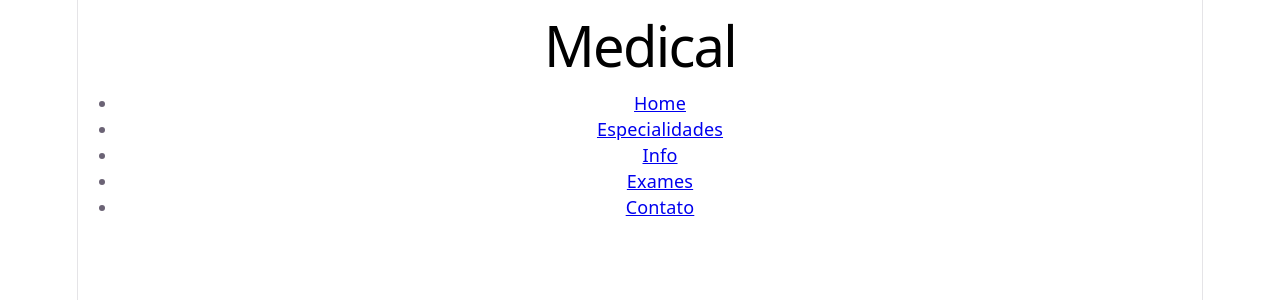
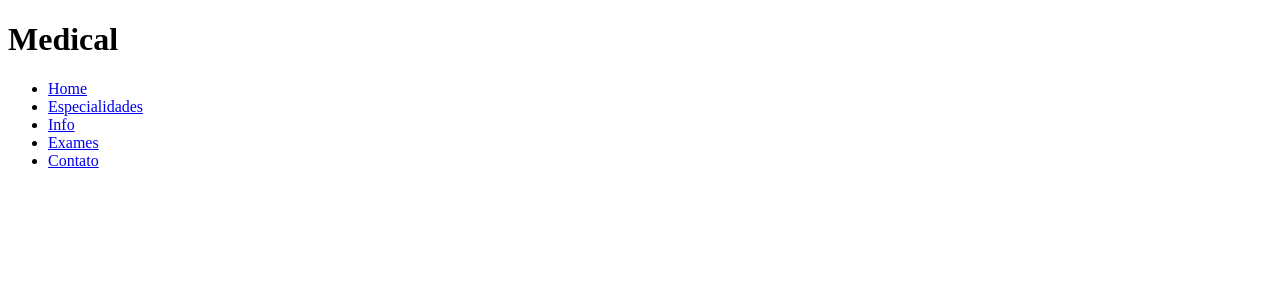
Before and after one commit to hellenpaula/projeto-clinica-medica, a React (Vite) app: page / in a window 1280 px wide. Shown: the top 300 px of the page. Built offline with nearby package versions, Linux system fonts and the light colour scheme.

Commit message:
fix: comentando css do index e app.

```diff
--- a/src/App.css
+++ b/src/App.css
@@ -1,4 +1,4 @@
-.counter {
+/* .counter {
   font-size: 16px;
   padding: 5px 10px;
   border-radius: 5px;
@@ -181,4 +181,4 @@
     right: 0;
     border-right-color: var(--border);
   }
-}
+} */
--- a/src/index.css
+++ b/src/index.css
@@ -1,4 +1,4 @@
-:root {
+/* :root {
   --text: #6b6375;
   --text-h: #08060d;
   --bg: #fff;
@@ -108,4 +108,4 @@ code {
   line-height: 135%;
   padding: 4px 8px;
   background: var(--code-bg);
-}
+} */
```
